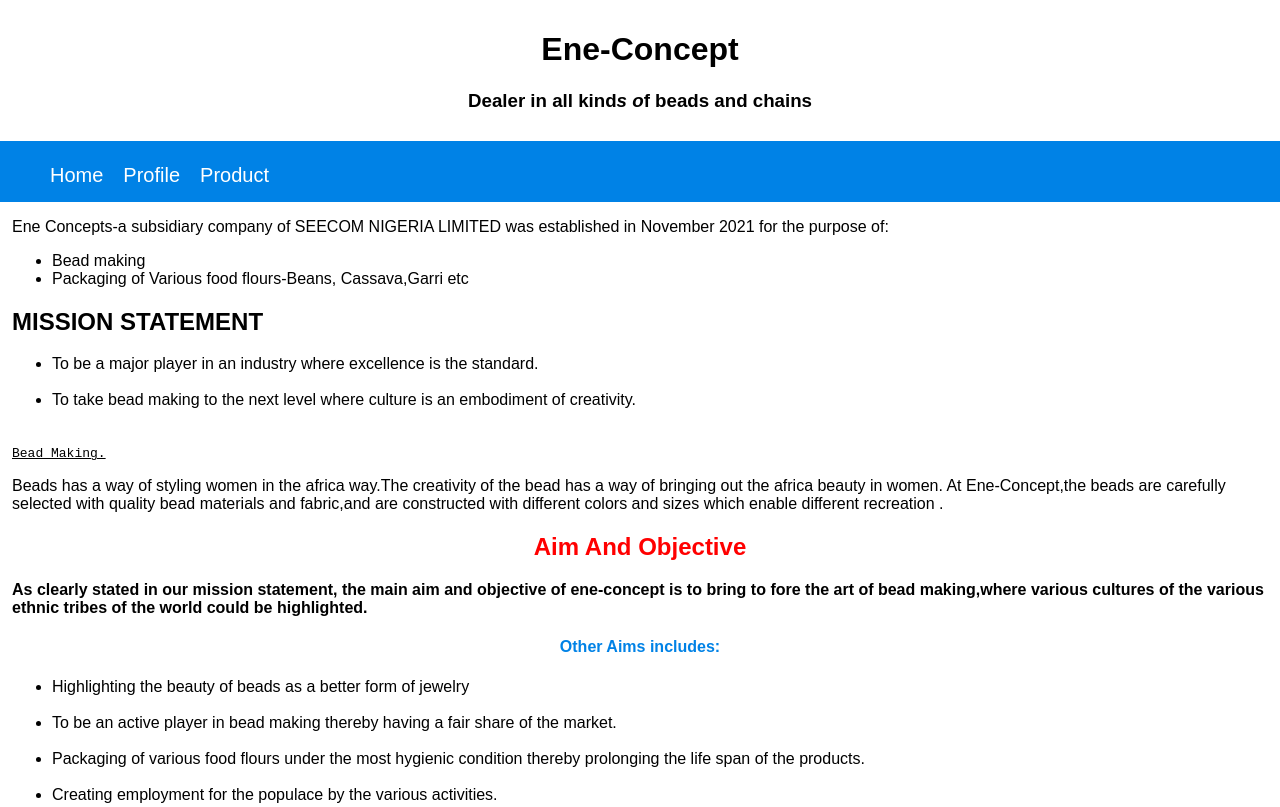
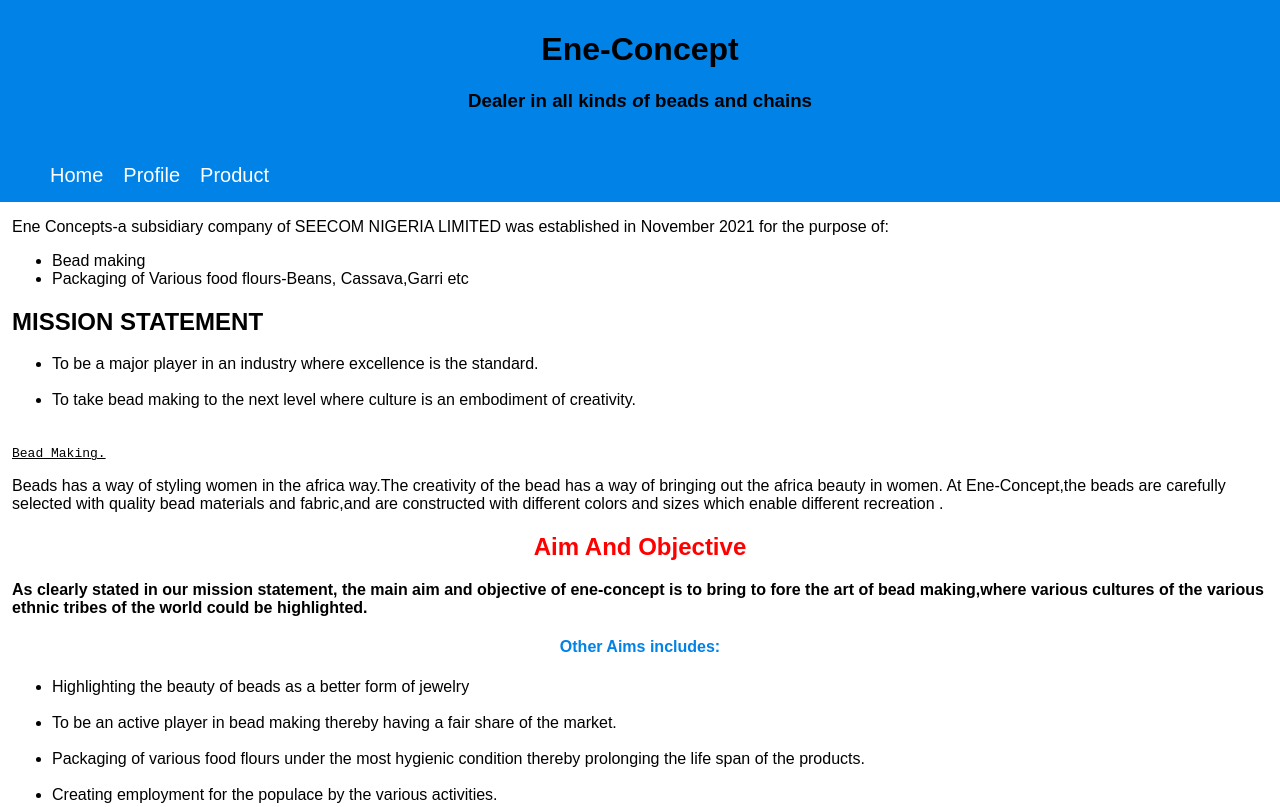
Before and after one commit to Francis-omale/Ene-concepts, a plain HTML site: page index.html in a window 1280 px wide. Shown: the top 807 px of the page. Drawn offline with Linux system fonts and the light colour scheme.

Commit message:
Update style.css

```diff
--- a/style.css
+++ b/style.css
@@ -12,7 +12,7 @@
   width:100%;
 
 }
-.header{background-color: #fff;
+.header{background-color: #0082e6;
 padding:10px;
 text-align: center;
 background-image:url(images/bead.jpg);background-repeat: no-repeat;
```
